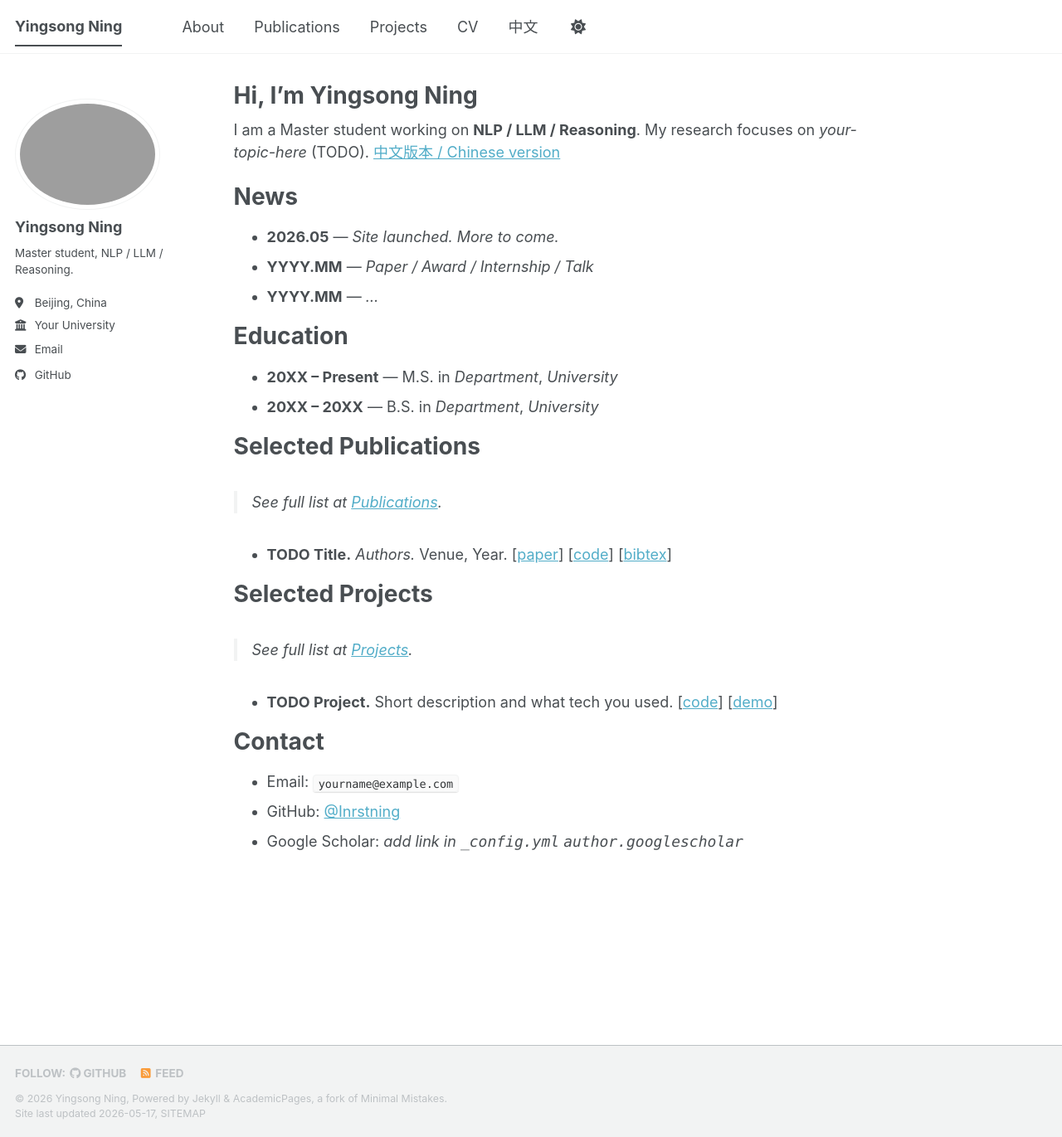
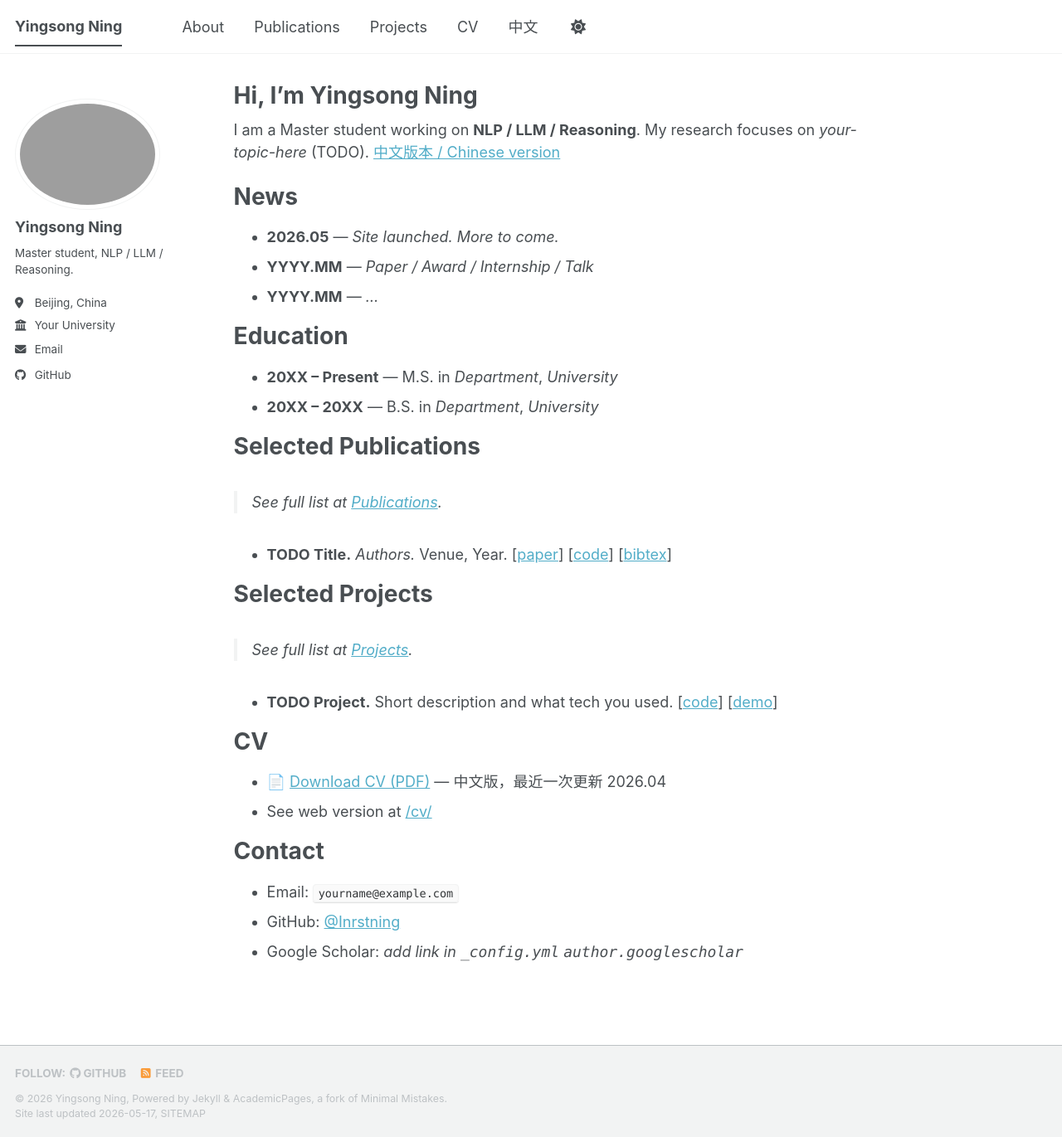
Before and after one commit to Inrstning/inrstning.github.io, a Jekyll site: the page built from _pages/about.md, in a window 1280 px wide and 1371 px high. Shown: the whole window at 83% size. Built offline with Jekyll 4.4.1, drawn with Linux system fonts in a browser that asks for light colours; a script bundle is joined from its source files by our own code; library files that are not in the unit come from our copies.

Commit message:
feat: add CV PDF (Yingsong_Ning_CV.pdf, updated 2026.04) and link from about / about-zh / cv pages

```diff
--- a/_pages/about.md
+++ b/_pages/about.md
@@ -40,6 +40,11 @@ Selected Projects
 
 - **TODO Project.** Short description and what tech you used. \[[code](#)\] \[[demo](#)\]
 
+CV
+======
+- 📄 [Download CV (PDF)](/files/Yingsong_Ning_CV.pdf) — 中文版，最近一次更新 2026.04
+- See web version at [/cv/](/cv/)
+
 Contact
 ======
 <!-- TODO: 替换为真实邮箱 / 主页链接 -->
```
Also changed, not shown: _pages/about-zh.md (+5 -0 lines), _pages/cv.md (+2 -0 lines), 1 other file.
